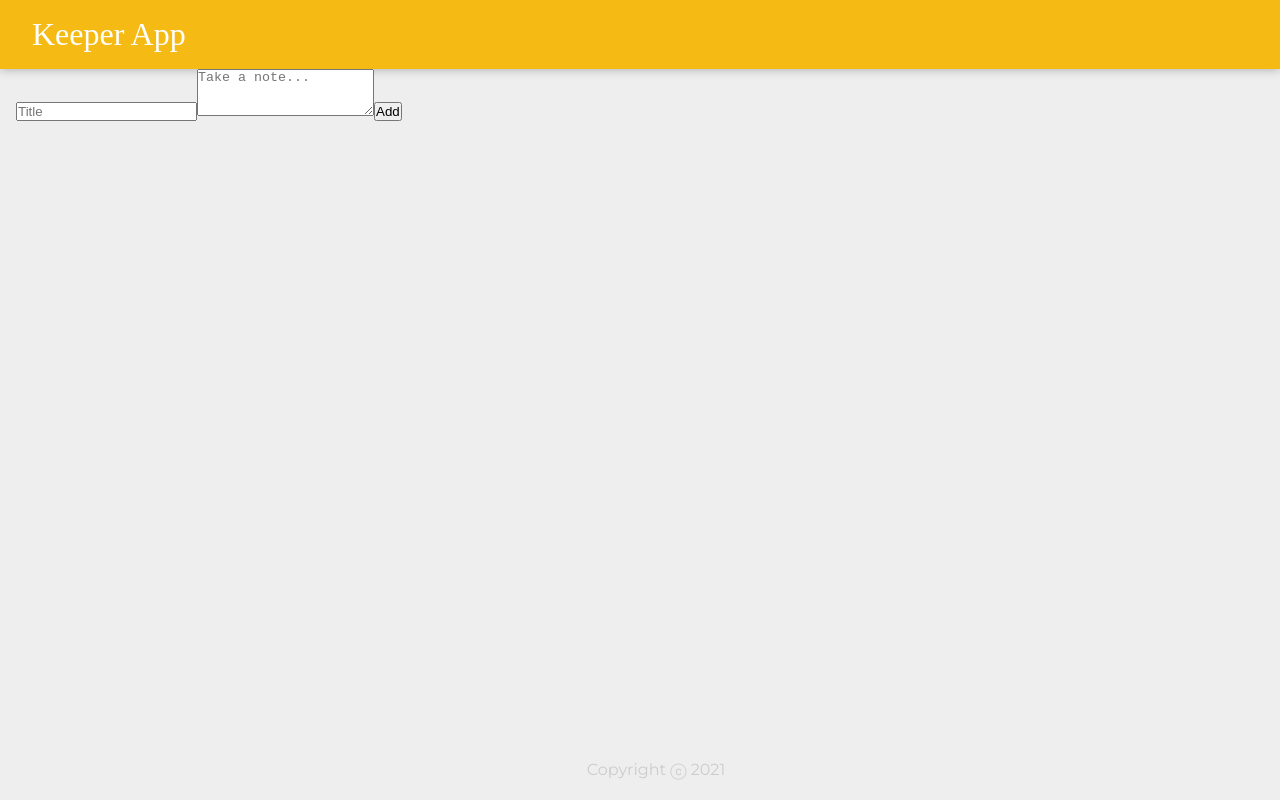
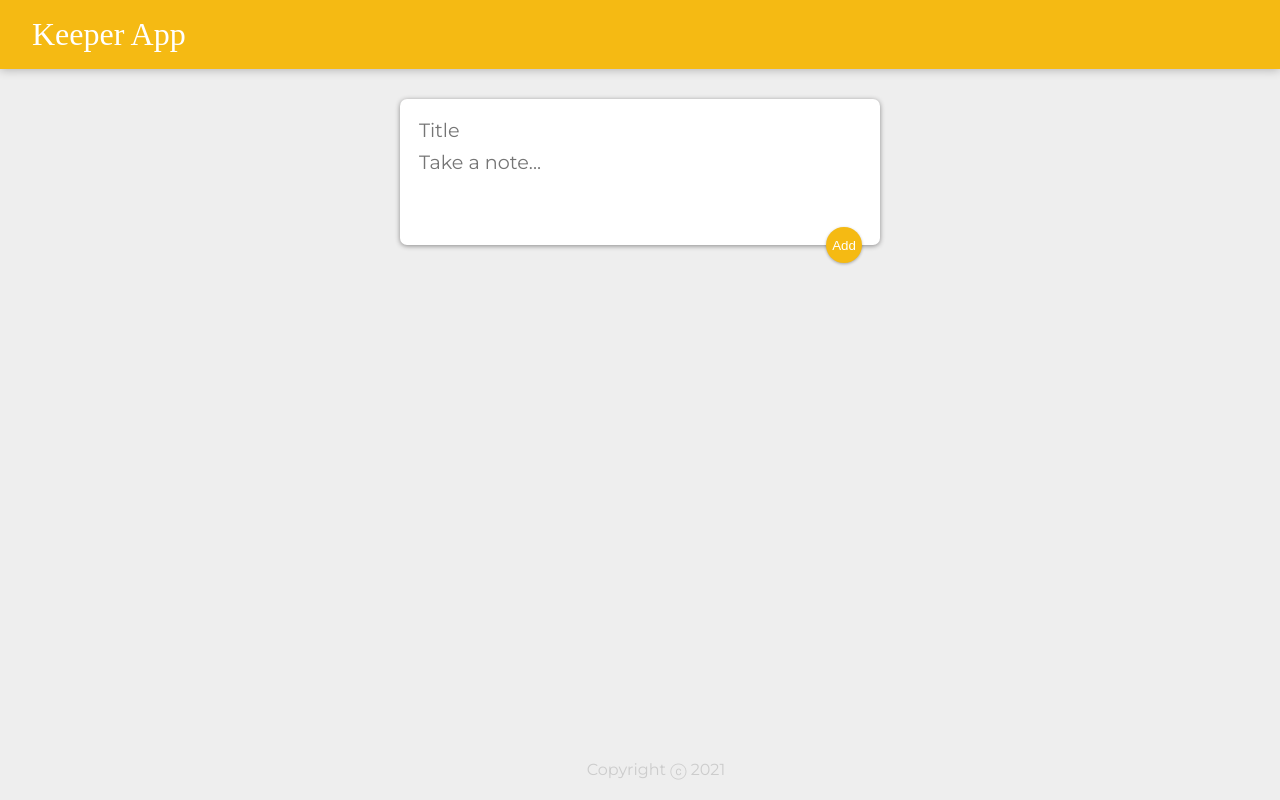
Before and after one commit to dtiern5/note-keeper, a React (Create React App) app: page / in a window 1280 px wide. Built offline with nearby package versions, Linux system fonts and the light colour scheme; a web font is replaced by a local one.

Commit message:
added className to form

```diff
--- a/src/components/CreateArea.jsx
+++ b/src/components/CreateArea.jsx
@@ -30,7 +30,7 @@ function CreateArea(props) {
 
   return (
     <div>
-      <form>
+      <form className="create-note">
         <input onChange={handleChange} name="title" placeholder="Title" value={note.title} />
         <textarea onChange={handleChange} name="content" placeholder="Take a note..." rows="3" value={note.content} />
         <button onClick={submitNote}>Add</button>
```
